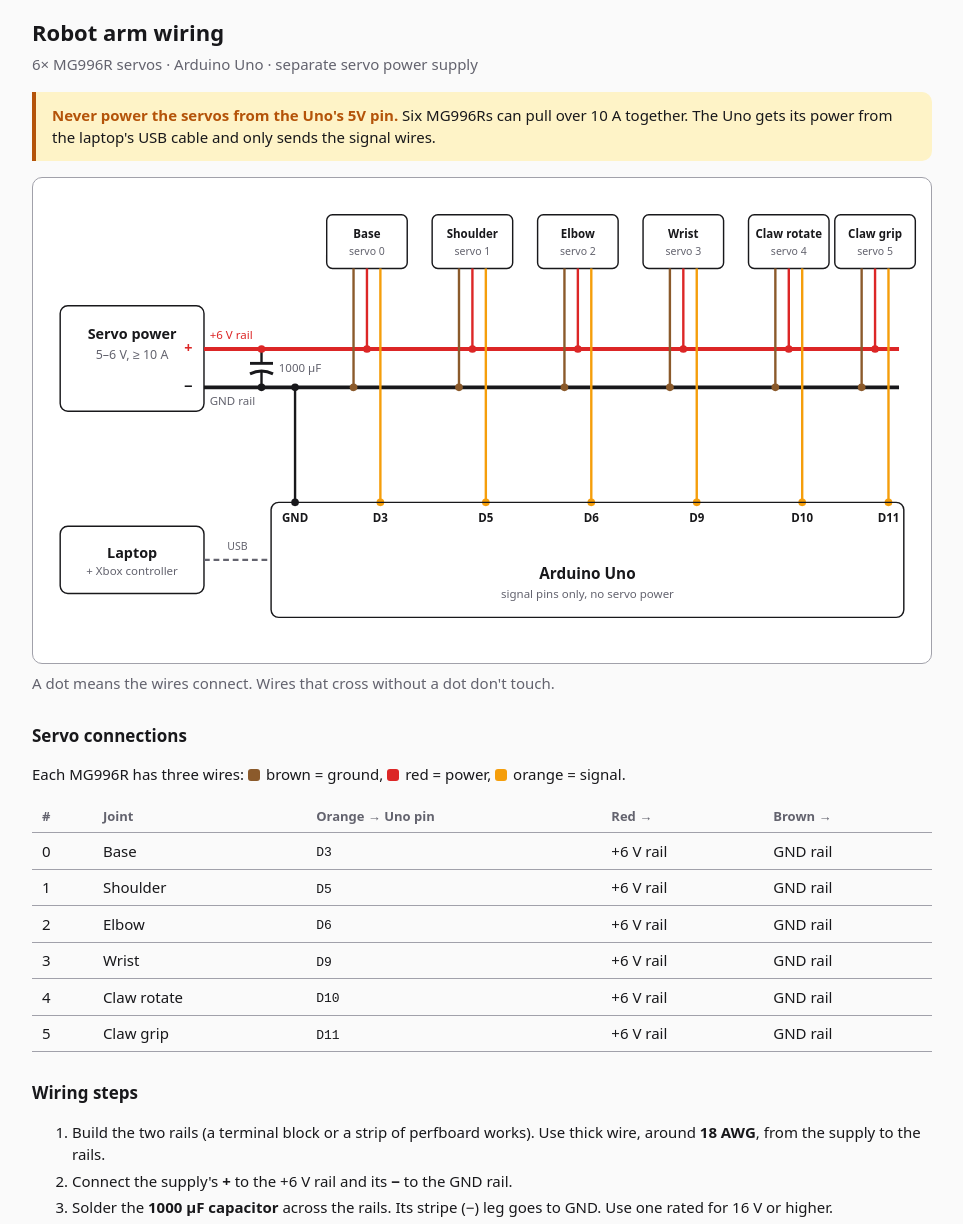
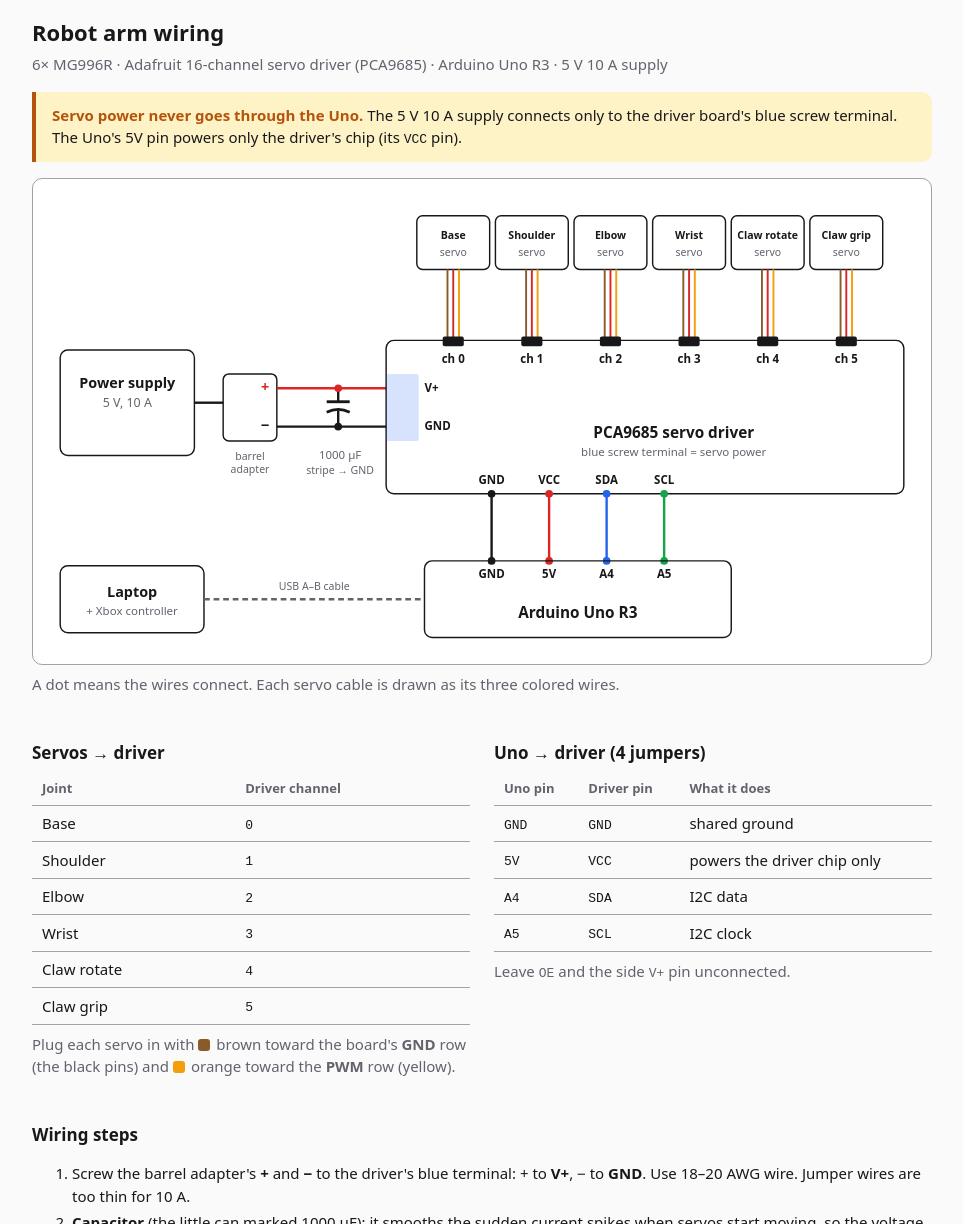
Before and after one commit to benflowers012/6dof-arm, a plain HTML site: page docs/wiring.html in a window 1280 px wide. Shown: the top 1224 px of the page, without its empty margins (158-1121 px from the left). Drawn offline with Linux system fonts and the light colour scheme.

Commit message:
Switch design and wiring to the PCA9685 servo driver
Co-Authored-By: Claude Opus 5.5 <noreply@anthropic.com>

```diff
--- a/docs/wiring.html
+++ b/docs/wiring.html
@@ -8,19 +8,19 @@
   :root {
     --w-fg: #18181b; --w-bg: #fafafa; --w-muted: #63636e; --w-line: #a1a1aa;
     --w-card: #ffffff; --w-warn: #b45309; --w-warn-bg: #fef3c7; --w-radius: 10px;
-    --red: #dc2626; --brown: #8b5a2b; --orange: #f59e0b;
+    --red: #dc2626; --brown: #8b5a2b; --orange: #f59e0b; --blue: #2563eb; --green: #16a34a;
   }
   @media (prefers-color-scheme: dark) {
     :root:not([data-theme="light"]) {
       --w-fg: #e4e4e7; --w-bg: #18181b; --w-muted: #a1a1aa; --w-line: #71717a;
       --w-card: #232327; --w-warn: #fbbf24; --w-warn-bg: #3a2a0a;
-      --red: #f87171; --brown: #c08a5a; --orange: #fbbf24;
+      --red: #f87171; --brown: #c08a5a; --orange: #fbbf24; --blue: #60a5fa; --green: #4ade80;
     }
   }
   :root[data-theme="dark"] {
     --w-fg: #e4e4e7; --w-bg: #18181b; --w-muted: #a1a1aa; --w-line: #71717a;
     --w-card: #232327; --w-warn: #fbbf24; --w-warn-bg: #3a2a0a;
-    --red: #f87171; --brown: #c08a5a; --orange: #fbbf24;
+    --red: #f87171; --brown: #c08a5a; --orange: #fbbf24; --blue: #60a5fa; --green: #4ade80;
   }
   /* Inside T3 the host theme variables win; standalone, our own tokens apply. */
   :root {
@@ -42,11 +42,12 @@
   svg text { fill: var(--fg); font-family: inherit; }
   svg .muted { fill: var(--mut); }
   svg .box { fill: none; stroke: var(--fg); stroke-width: 1.5; }
-  svg .rail { stroke-width: 4; }
   svg .wire { stroke-width: 2.5; fill: none; }
+  svg .thin { stroke-width: 2; fill: none; }
   svg .dot { stroke: none; }
   .warn { border-left: 4px solid var(--w-warn); background: var(--w-warn-bg); padding: 12px 16px; border-radius: 0 var(--r) var(--r) 0; margin: 16px 0; }
   .warn strong { color: var(--w-warn); }
+  .tables { display: grid; grid-template-columns: repeat(auto-fit, minmax(260px, 1fr)); gap: 24px; }
   table { border-collapse: collapse; width: 100%; }
   th, td { text-align: left; padding: 6px 10px; border-bottom: 1px solid var(--ln); }
   th { color: var(--mut); font-weight: 600; font-size: 13px; }
@@ -58,110 +59,139 @@
 <body>
 <main>
   <h1>Robot arm wiring</h1>
-  <p class="sub">6× MG996R servos · Arduino Uno · separate servo power supply</p>
+  <p class="sub">6× MG996R · Adafruit 16-channel servo driver (PCA9685) · Arduino Uno R3 · 5 V 10 A supply</p>
 
-  <div class="warn"><strong>Never power the servos from the Uno's 5V pin.</strong>
-    Six MG996Rs can pull over 10&nbsp;A together. The Uno gets its power from the laptop's USB cable and only sends the signal wires.</div>
+  <div class="warn"><strong>Servo power never goes through the Uno.</strong>
+    The 5 V 10 A supply connects only to the driver board's blue screw terminal. The Uno's 5V pin powers only the driver's chip (its <code>VCC</code> pin).</div>
 
   <div class="diagram">
-  <svg viewBox="0 0 920 490" role="img" aria-label="Wiring diagram: power supply feeds a +6V rail and a ground rail; each servo's red wire goes to +6V, brown to ground, orange signal to an Uno pin; Uno GND joins the ground rail; laptop USB powers the Uno.">
-    <!-- Power supply -->
-    <rect class="box" x="20" y="125" width="150" height="110" rx="8"/>
-    <text x="95" y="160" text-anchor="middle" font-weight="600">Servo power</text>
-    <text x="95" y="180" text-anchor="middle" class="muted" font-size="13">5–6 V, ≥ 10 A</text>
-    <text x="158" y="174" text-anchor="end" font-weight="700" style="fill:var(--red)">+</text>
-    <text x="158" y="214" text-anchor="end" font-weight="700">−</text>
+  <svg viewBox="0 0 920 490" role="img" aria-label="Wiring diagram: the 5 V 10 A supply connects through a barrel adapter to the driver's V+ and GND screw terminal, with a 1000 µF capacitor across it. Six servos plug into driver channels 0 to 5. Uno GND, 5V, A4, A5 connect to driver GND, VCC, SDA, SCL. The laptop connects to the Uno over USB.">
+    <!-- Power supply + barrel adapter -->
+    <rect class="box" x="20" y="170" width="140" height="110" rx="8"/>
+    <text x="90" y="210" text-anchor="middle" font-weight="600">Power supply</text>
+    <text x="90" y="230" text-anchor="middle" class="muted" font-size="13">5 V, 10 A</text>
+    <line class="wire" x1="160" y1="225" x2="190" y2="225" stroke-width="5" style="stroke:var(--fg)"/>
+    <rect class="box" x="190" y="195" width="56" height="70" rx="6"/>
+    <text x="218" y="285" text-anchor="middle" class="muted" font-size="11">barrel</text>
+    <text x="218" y="298" text-anchor="middle" class="muted" font-size="11">adapter</text>
+    <text x="238" y="214" text-anchor="end" font-weight="700" style="fill:var(--red)">+</text>
+    <text x="238" y="254" text-anchor="end" font-weight="700">−</text>
 
-    <!-- Rails -->
-    <line class="rail" x1="170" y1="170" x2="895" y2="170" style="stroke:var(--red)"/>
-    <line class="rail" x1="170" y1="210" x2="895" y2="210" style="stroke:var(--fg)"/>
-    <text x="176" y="160" font-size="12" style="fill:var(--red)">+6 V rail</text>
-    <text x="176" y="228" font-size="12" class="muted">GND rail</text>
+    <!-- Thick power wires to the driver's screw terminal -->
+    <line class="wire" x1="246" y1="210" x2="360" y2="210" stroke-width="4" style="stroke:var(--red)"/>
+    <line class="wire" x1="246" y1="250" x2="360" y2="250" stroke-width="4" style="stroke:var(--fg)"/>
 
-    <!-- Capacitor between rails -->
-    <line class="wire" x1="230" y1="170" x2="230" y2="185" style="stroke:var(--fg)"/>
-    <line x1="218" y1="185" x2="242" y2="185" stroke-width="3" style="stroke:var(--fg)"/>
-    <path d="M218 196 Q230 190 242 196" stroke-width="3" fill="none" style="stroke:var(--fg)"/>
-    <line class="wire" x1="230" y1="194" x2="230" y2="210" style="stroke:var(--fg)"/>
-    <circle class="dot" cx="230" cy="170" r="4" style="fill:var(--red)"/>
-    <circle class="dot" cx="230" cy="210" r="4" style="fill:var(--fg)"/>
-    <text x="248" y="194" font-size="12" class="muted">1000 µF</text>
+    <!-- Capacitor across the terminal -->
+    <line class="wire" x1="310" y1="210" x2="310" y2="224" style="stroke:var(--fg)"/>
+    <line x1="298" y1="224" x2="322" y2="224" stroke-width="3" style="stroke:var(--fg)"/>
+    <path d="M298 235 Q310 229 322 235" stroke-width="3" fill="none" style="stroke:var(--fg)"/>
+    <line class="wire" x1="310" y1="233" x2="310" y2="250" style="stroke:var(--fg)"/>
+    <circle class="dot" cx="310" cy="210" r="4" style="fill:var(--red)"/>
+    <circle class="dot" cx="310" cy="250" r="4" style="fill:var(--fg)"/>
+    <text x="312" y="284" text-anchor="middle" font-size="12" class="muted">1000 µF</text>
+    <text x="312" y="299" text-anchor="middle" font-size="11" class="muted">stripe → GND</text>
 
-    <!-- Servos: cx = 340, 450, 560, 670, 780, 870 -->
+    <!-- Driver board -->
+    <rect class="box" x="360" y="160" width="540" height="160" rx="8"/>
+    <rect x="360" y="195" width="34" height="70" rx="3" style="fill:var(--blue);opacity:.18"/>
+    <text x="400" y="214" font-size="12" font-weight="600">V+</text>
+    <text x="400" y="254" font-size="12" font-weight="600">GND</text>
+    <text x="660" y="262" text-anchor="middle" font-weight="600" font-size="16">PCA9685 servo driver</text>
+    <text x="660" y="281" text-anchor="middle" class="muted" font-size="12">blue screw terminal = servo power</text>
+
+    <!-- Servos + channel headers generated below -->
     <g id="servos" font-size="12"></g>
 
+    <!-- Logic wires: Uno to driver -->
+    <g id="logic" font-size="12"></g>
+
     <!-- Uno -->
-    <rect class="box" x="240" y="330" width="660" height="120" rx="8"/>
-    <text x="570" y="410" text-anchor="middle" font-weight="600" font-size="16">Arduino Uno</text>
-    <text x="570" y="430" text-anchor="middle" class="muted" font-size="12">signal pins only, no servo power</text>
-    <text x="265" y="350" text-anchor="middle" font-size="12" font-weight="600">GND</text>
-    <line class="wire" x1="265" y1="330" x2="265" y2="210" style="stroke:var(--fg)"/>
-    <circle class="dot" cx="265" cy="210" r="4" style="fill:var(--fg)"/>
-    <circle class="dot" cx="265" cy="330" r="4" style="fill:var(--fg)"/>
+    <rect class="box" x="400" y="390" width="320" height="80" rx="8"/>
+    <text x="560" y="450" text-anchor="middle" font-weight="600" font-size="16">Arduino Uno R3</text>
 
     <!-- Laptop -->
-    <rect class="box" x="20" y="355" width="150" height="70" rx="8"/>
-    <text x="95" y="388" text-anchor="middle" font-weight="600">Laptop</text>
-    <text x="95" y="406" text-anchor="middle" class="muted" font-size="12">+ Xbox controller</text>
-    <line class="wire" x1="170" y1="390" x2="240" y2="390" stroke-dasharray="6 4" style="stroke:var(--mut)"/>
-    <text x="205" y="380" text-anchor="middle" class="muted" font-size="11">USB</text>
+    <rect class="box" x="20" y="395" width="150" height="70" rx="8"/>
+    <text x="95" y="428" text-anchor="middle" font-weight="600">Laptop</text>
+    <text x="95" y="446" text-anchor="middle" class="muted" font-size="12">+ Xbox controller</text>
+    <line class="wire" x1="170" y1="430" x2="400" y2="430" stroke-dasharray="6 4" style="stroke:var(--mut)"/>
+    <text x="285" y="420" text-anchor="middle" class="muted" font-size="11">USB A–B cable</text>
   </svg>
   </div>
+  <p class="sub" style="margin-top:8px">A dot means the wires connect. Each servo cable is drawn as its three colored wires.</p>
 
-  <p class="sub" style="margin-top:8px">A dot means the wires connect. Wires that cross without a dot don't touch.</p>
-
-  <h2>Servo connections</h2>
-  <p>Each MG996R has three wires: <span class="sw" style="background:var(--brown)"></span>brown = ground, <span class="sw" style="background:var(--red)"></span>red = power, <span class="sw" style="background:var(--orange)"></span>orange = signal.</p>
-  <table>
-    <thead><tr><th>#</th><th>Joint</th><th>Orange → Uno pin</th><th>Red →</th><th>Brown →</th></tr></thead>
-    <tbody id="pins"></tbody>
-  </table>
+  <div class="tables">
+    <div>
+      <h2>Servos → driver</h2>
+      <table>
+        <thead><tr><th>Joint</th><th>Driver channel</th></tr></thead>
+        <tbody id="servo-table"></tbody>
+      </table>
+      <p class="sub" style="margin-top:8px">Plug each servo in with <span class="sw" style="background:var(--brown)"></span>brown toward the board's <strong>GND</strong> row (the black pins) and <span class="sw" style="background:var(--orange)"></span>orange toward the <strong>PWM</strong> row (yellow).</p>
+    </div>
+    <div>
+      <h2>Uno → driver (4 jumpers)</h2>
+      <table>
+        <thead><tr><th>Uno pin</th><th>Driver pin</th><th>What it does</th></tr></thead>
+        <tbody>
+          <tr><td><code>GND</code></td><td><code>GND</code></td><td>shared ground</td></tr>
+          <tr><td><code>5V</code></td><td><code>VCC</code></td><td>powers the driver chip only</td></tr>
+          <tr><td><code>A4</code></td><td><code>SDA</code></td><td>I2C data</td></tr>
+          <tr><td><code>A5</code></td><td><code>SCL</code></td><td>I2C clock</td></tr>
+        </tbody>
+      </table>
+      <p class="sub" style="margin-top:8px">Leave <code>OE</code> and the side <code>V+</code> pin unconnected.</p>
+    </div>
+  </div>
 
   <h2>Wiring steps</h2>
   <ol>
-    <li>Build the two rails (a terminal block or a strip of perfboard works). Use thick wire, around <strong>18 AWG</strong>, from the supply to the rails.</li>
-    <li>Connect the supply's <strong>+</strong> to the +6 V rail and its <strong>−</strong> to the GND rail.</li>
-    <li>Solder the <strong>1000 µF capacitor</strong> across the rails. Its stripe (−) leg goes to GND. Use one rated for 16 V or higher.</li>
-    <li>Plug in each servo: red to +6 V, brown to GND, orange to its Uno pin from the table.</li>
-    <li>Run one wire from any <strong>Uno GND</strong> pin to the GND rail. Without this shared ground the servos twitch at random.</li>
-    <li>Connect the Uno to the laptop over USB. Turn on the servo supply last.</li>
+    <li>Screw the barrel adapter's <strong>+</strong> and <strong>−</strong> to the driver's blue terminal: + to <strong>V+</strong>, − to <strong>GND</strong>. Use 18–20 AWG wire. Jumper wires are too thin for 10 A.</li>
+    <li><strong>Capacitor</strong> (the little can marked 1000 µF): it smooths the sudden current spikes when servos start moving, so the voltage doesn't dip. Put its striped leg in <strong>GND</strong> and the other leg in <strong>V+</strong>. Either clamp both legs into the blue terminal with the power wires, or solder it into the spot on the board labeled <code>C2</code>. Backwards, it can pop.</li>
+    <li>Plug the servos into channels 0–5 (use the extension cables where the wires don't reach up the arm).</li>
+    <li>Wire the four jumpers from the Uno to the driver's side header (table above).</li>
+    <li>Connect the Uno to the laptop with the USB cable. Plug in the 5 V supply last.</li>
   </ol>
 
   <h2>Before the first power-on</h2>
   <ul>
-    <li>Upload the firmware <em>before</em> turning on the servo supply, so the arm goes to its home pose rather than wherever old code sends it.</li>
-    <li>Check with a meter that the rails aren't shorted together.</li>
-    <li>Keep a hand near the supply's switch the first time. If anything grinds or buzzes hard, cut power and tighten that joint's limits.</li>
+    <li>Upload the firmware <em>before</em> plugging in the 5 V supply, so the arm goes to its home pose rather than doing whatever old code says.</li>
+    <li>Check with a meter that V+ and GND aren't shorted.</li>
+    <li>Keep a hand on the 5 V plug the first time. If anything grinds or buzzes hard, unplug it and tighten that joint's limits.</li>
   </ul>
 </main>
 <script>
-  const joints = ["Base", "Shoulder", "Elbow", "Wrist", "Claw rotate", "Claw grip"];
-  const pins = [3, 5, 6, 9, 10, 11];
-  const xs = [340, 450, 560, 670, 780, 870];
   const ns = "http://www.w3.org/2000/svg";
-  const g = document.getElementById("servos");
-  const el = (tag, attrs, text) => {
+  const add = (g, tag, attrs, text) => {
     const e = document.createElementNS(ns, tag);
     for (const k in attrs) e.setAttribute(k, attrs[k]);
     if (text) e.textContent = text;
     g.appendChild(e);
   };
+  const joints = ["Base", "Shoulder", "Elbow", "Wrist", "Claw rotate", "Claw grip"];
+  const xs = [430, 512, 594, 676, 758, 840];
+  const s = document.getElementById("servos");
   joints.forEach((name, i) => {
     const cx = xs[i];
-    el("rect", { class: "box", x: cx - 42, y: 30, width: 84, height: 56, rx: 6 });
-    el("text", { x: cx, y: 54, "text-anchor": "middle", "font-weight": 600 }, name);
-    el("text", { x: cx, y: 72, "text-anchor": "middle", class: "muted", "font-size": 11 }, "servo " + i);
-    // brown → GND rail, red → +rail, orange → Uno pin
-    el("line", { class: "wire", x1: cx - 14, y1: 86, x2: cx - 14, y2: 210, style: "stroke:var(--brown)" });
-    el("circle", { class: "dot", cx: cx - 14, cy: 210, r: 4, style: "fill:var(--brown)" });
-    el("line", { class: "wire", x1: cx, y1: 86, x2: cx, y2: 170, style: "stroke:var(--red)" });
-    el("circle", { class: "dot", cx: cx, cy: 170, r: 4, style: "fill:var(--red)" });
-    el("line", { class: "wire", x1: cx + 14, y1: 86, x2: cx + 14, y2: 330, style: "stroke:var(--orange)" });
-    el("circle", { class: "dot", cx: cx + 14, cy: 330, r: 4, style: "fill:var(--orange)" });
-    el("text", { x: cx + 14, y: 350, "text-anchor": "middle", "font-weight": 600 }, "D" + pins[i]);
+    add(s, "rect", { class: "box", x: cx - 38, y: 30, width: 76, height: 56, rx: 6 });
+    add(s, "text", { x: cx, y: 54, "text-anchor": "middle", "font-weight": 600, "font-size": 11 }, name);
+    add(s, "text", { x: cx, y: 72, "text-anchor": "middle", class: "muted", "font-size": 11 }, "servo");
+    [["--brown", -6], ["--red", 0], ["--orange", 6]].forEach(([c, dx]) =>
+      add(s, "line", { class: "thin", x1: cx + dx, y1: 86, x2: cx + dx, y2: 160, style: `stroke:var(${c})` }));
+    add(s, "rect", { x: cx - 11, y: 156, width: 22, height: 10, rx: 2, style: "fill:var(--fg)" });
+    add(s, "text", { x: cx, y: 184, "text-anchor": "middle", "font-weight": 600 }, "ch " + i);
   });
-  document.getElementById("pins").innerHTML = joints.map((n, i) =>
-    `<tr><td>${i}</td><td>${n}</td><td><code>D${pins[i]}</code></td><td>+6 V rail</td><td>GND rail</td></tr>`).join("");
+  const logic = [["GND", "GND", "--fg"], ["5V", "VCC", "--red"], ["A4", "SDA", "--blue"], ["A5", "SCL", "--green"]];
+  const l = document.getElementById("logic");
+  logic.forEach(([uno, drv, c], i) => {
+    const x = 470 + i * 60;
+    add(l, "line", { class: "wire", x1: x, y1: 320, x2: x, y2: 390, style: `stroke:var(${c})` });
+    add(l, "circle", { class: "dot", cx: x, cy: 320, r: 4, style: `fill:var(${c})` });
+    add(l, "circle", { class: "dot", cx: x, cy: 390, r: 4, style: `fill:var(${c})` });
+    add(l, "text", { x, y: 310, "text-anchor": "middle", "font-weight": 600 }, drv);
+    add(l, "text", { x, y: 408, "text-anchor": "middle", "font-weight": 600 }, uno);
+  });
+  document.getElementById("servo-table").innerHTML =
+    joints.map((n, i) => `<tr><td>${n}</td><td><code>${i}</code></td></tr>`).join("");
 </script>
 </body>
 </html>
```
Also changed, not shown: 1 other file.
